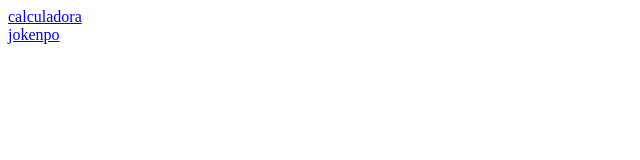
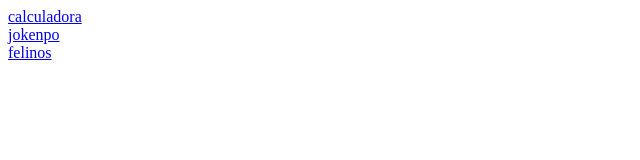
Before and after one commit to felipe-2833/Front2, a plain HTML site: page index.html in a window 1280 px wide. Shown: the full height of the page, 0-640 px from the left. Drawn offline with Linux system fonts and the light colour scheme.

Commit message:
atualizando index

```diff
--- a/index.html
+++ b/index.html
@@ -13,6 +13,8 @@
     <a href="./Aula_3/mesa_3.html">calculadora</a>
     <br>
     <a href="./Aula_2/mesa_02.html">jokenpo</a>
+    <br>
+    <a href="./Aula_5/Mesa_05.html">felinos</a>
 
 </body>
 
```
